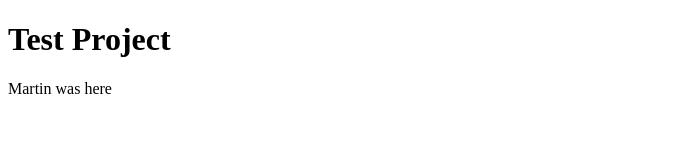
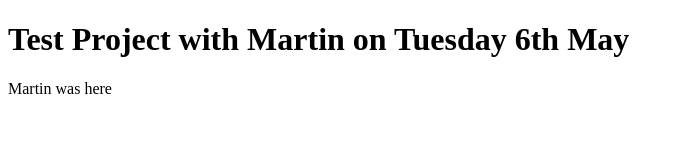
Before and after one commit to flsks/asdasd, a plain HTML site: page index.html in a window 1280 px wide. Shown: the whole page, without its empty margins (0-684 px from the left). Drawn offline with Linux system fonts and the light colour scheme.

Commit message:
I changed the title and h1

```diff
--- a/index.html
+++ b/index.html
@@ -4,10 +4,10 @@
     <meta charset="UTF-8" />
     <meta http-equiv="X-UA-Compatible" content="IE=edge" />
     <meta name="viewport" content="width=device-width, initial-scale=1.0" />
-    <title>Test Project</title>
+    <title>Test title</title>
   </head>
   <body>
-    <h1>Test Project</h1>
+    <h1>Test Project with Martin on Tuesday 6th May</h1>
     <p>Martin was here</p>
   </body>
 </html>
```
